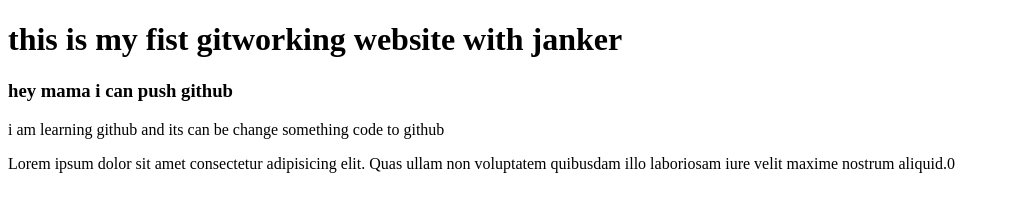
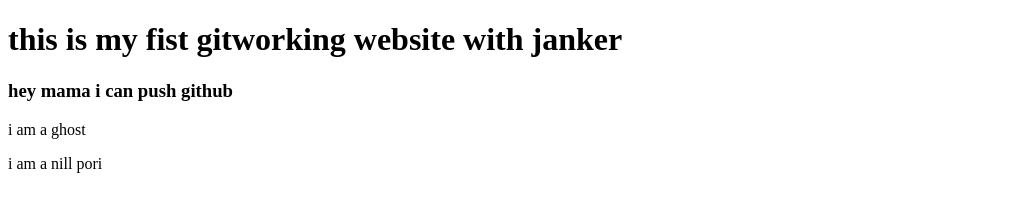
Before and after one commit to ShakiLhossain900/my-first-website, a plain HTML site: page index.html in a window 1280 px wide. Shown: the whole page, without its empty margins (0-1010 px from the left). Drawn offline with Linux system fonts and the light colour scheme.

Commit message:
ready to add

```diff
--- a/index.html
+++ b/index.html
@@ -9,8 +9,9 @@
 <body>
     <h1>this is my fist gitworking website with janker</h1>
     <h3>hey mama i can push github </h3>
-    <p>i am learning github and its can be change something code to github</p>
-    <p>Lorem ipsum dolor sit amet consectetur adipisicing elit. Quas ullam non voluptatem quibusdam illo laboriosam iure velit maxime nostrum aliquid.0</p>
+    <p>i am a ghost</p>
+    <p>i am a nill pori
+    </p>
 
 </body>
 </html>
```
